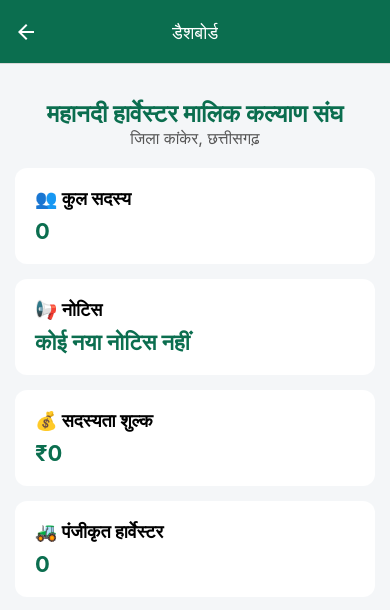
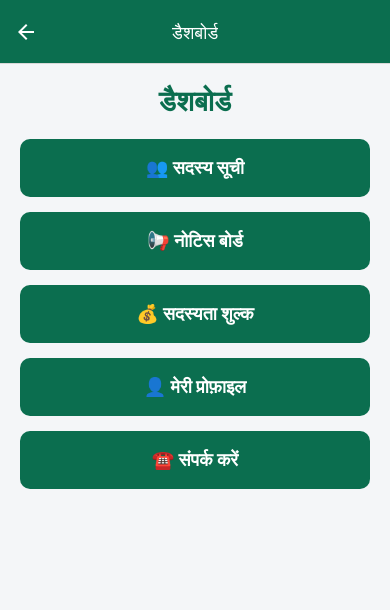
Before and after one commit to tarzankatlam206-hub/Mahanadi-harvester-union-, a React Native app: screen /Dashboard in a window 390 px wide. Shown: the top 610 px of the page. Built offline with nearby package versions, Linux system fonts and the light colour scheme.

Commit message:
Update DashboardScreen.tsx

```diff
--- a/screens/DashboardScreen.tsx
+++ b/screens/DashboardScreen.tsx
@@ -1,36 +1,48 @@
 import React from "react";
-import { View, Text, StyleSheet, ScrollView } from "react-native";
+import { View, Text, StyleSheet, TouchableOpacity, ScrollView } from "react-native";
+import { useNavigation } from "@react-navigation/native";
 
 export default function DashboardScreen() {
+  const navigation = useNavigation<any>();
+
   return (
     <ScrollView style={styles.container}>
-      <Text style={styles.title}>
-        महानदी हार्वेस्टर मालिक कल्याण संघ
-      </Text>
+      <Text style={styles.title}>डैशबोर्ड</Text>
 
-      <Text style={styles.subtitle}>
-        जिला कांकेर, छत्तीसगढ़
-      </Text>
+      <TouchableOpacity
+        style={styles.card}
+        onPress={() => navigation.navigate("Members")}
+      >
+        <Text style={styles.cardText}>👥 सदस्य सूची</Text>
+      </TouchableOpacity>
 
-      <View style={styles.card}>
-        <Text style={styles.cardTitle}>👥 कुल सदस्य</Text>
-        <Text style={styles.cardValue}>0</Text>
-      </View>
+      <TouchableOpacity
+        style={styles.card}
+        onPress={() => navigation.navigate("Notice")}
+      >
+        <Text style={styles.cardText}>📢 नोटिस बोर्ड</Text>
+      </TouchableOpacity>
 
-      <View style={styles.card}>
-        <Text style={styles.cardTitle}>📢 नोटिस</Text>
-        <Text style={styles.cardValue}>कोई नया नोटिस नहीं</Text>
-      </View>
+      <TouchableOpacity
+        style={styles.card}
+        onPress={() => navigation.navigate("Fees")}
+      >
+        <Text style={styles.cardText}>💰 सदस्यता शुल्क</Text>
+      </TouchableOpacity>
 
-      <View style={styles.card}>
-        <Text style={styles.cardTitle}>💰 सदस्यता शुल्क</Text>
-        <Text style={styles.cardValue}>₹0</Text>
-      </View>
+      <TouchableOpacity
+        style={styles.card}
+        onPress={() => navigation.navigate("Profile")}
+      >
+        <Text style={styles.cardText}>👤 मेरी प्रोफ़ाइल</Text>
+      </TouchableOpacity>
 
-      <View style={styles.card}>
-        <Text style={styles.cardTitle}>🚜 पंजीकृत हार्वेस्टर</Text>
-        <Text style={styles.cardValue}>0</Text>
-      </View>
+      <TouchableOpacity
+        style={styles.card}
+        onPress={() => navigation.navigate("Contact")}
+      >
+        <Text style={styles.cardText}>☎️ संपर्क करें</Text>
+      </TouchableOpacity>
     </ScrollView>
   );
 }
@@ -39,36 +51,25 @@ const styles = StyleSheet.create({
   container: {
     flex: 1,
     backgroundColor: "#F4F6F8",
-    padding: 15,
+    padding: 20,
   },
   title: {
-    fontSize: 24,
+    fontSize: 28,
     fontWeight: "bold",
     textAlign: "center",
     color: "#0B6E4F",
-    marginTop: 20,
-  },
-  subtitle: {
-    textAlign: "center",
-    fontSize: 16,
     marginBottom: 20,
-    color: "#555",
   },
   card: {
-    backgroundColor: "#FFFFFF",
-    padding: 20,
-    borderRadius: 12,
+    backgroundColor: "#0B6E4F",
+    padding: 18,
+    borderRadius: 10,
     marginBottom: 15,
-    elevation: 3,
   },
-  cardTitle: {
+  cardText: {
+    color: "#FFFFFF",
     fontSize: 18,
     fontWeight: "bold",
-    marginBottom: 8,
-  },
-  cardValue: {
-    fontSize: 22,
-    color: "#0B6E4F",
-    fontWeight: "bold",
+    textAlign: "center",
   },
 });
```
